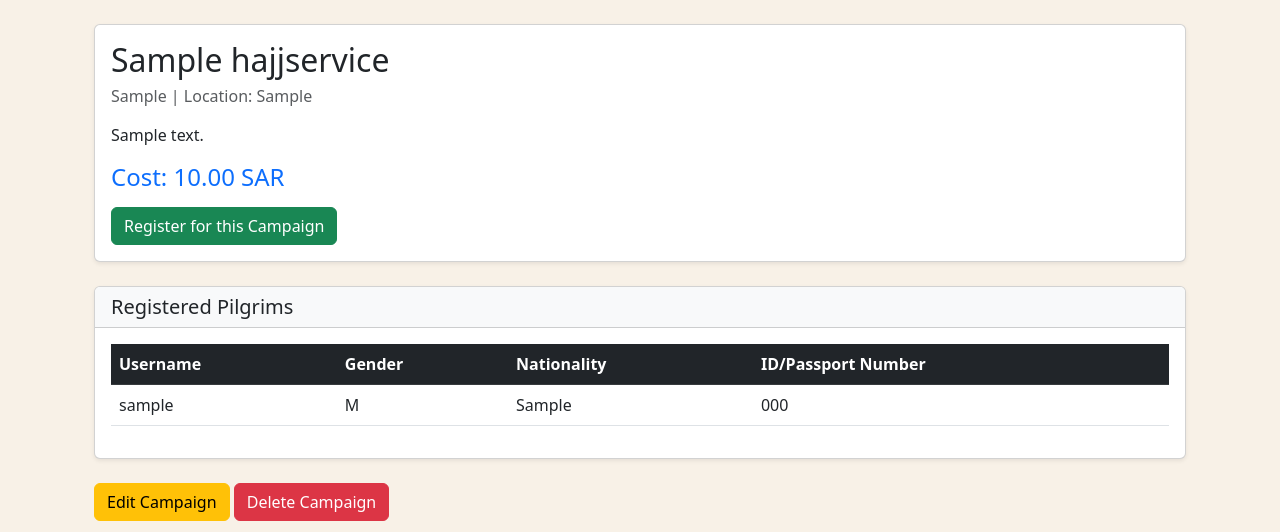
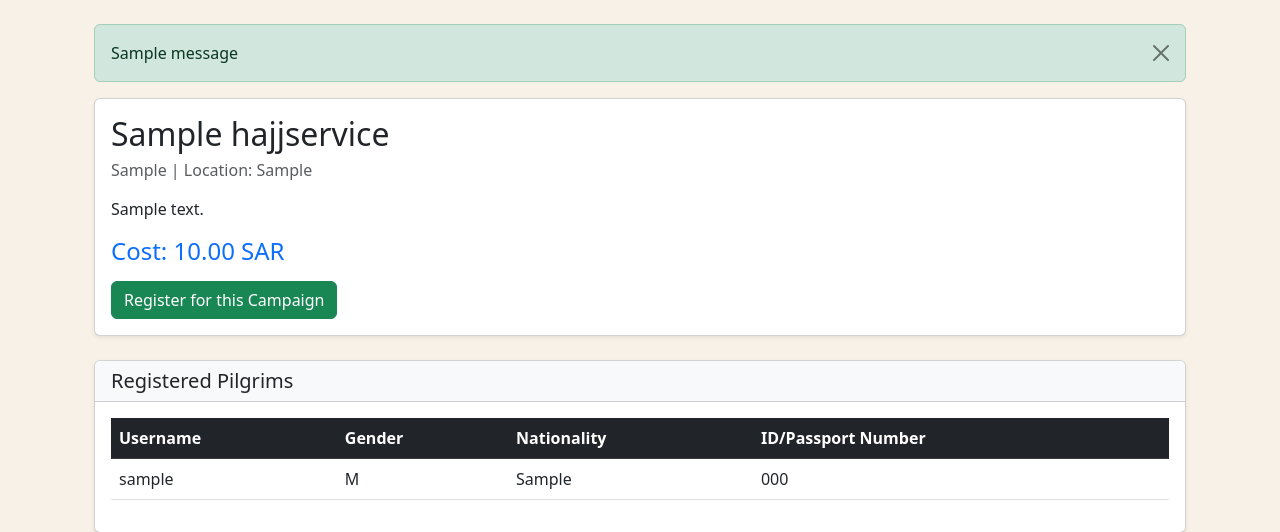
Before and after one commit to ibrahim2-tech/Hajj-Track-Project, a Django app: page /detail/1/ in a window 1280 px wide. Shown: the part 56-588 px from the top of the page. Run offline with Django 5.2, Linux system fonts and the light colour scheme; a user stored in the database is signed in; tables that the repository leaves empty hold one stand-in row (values such as "Sample post"); one stand-in notice (Sample message) is shown.

Commit message:
Update service_detail.html

```diff
--- a/core/templates/core/service_detail.html
+++ b/core/templates/core/service_detail.html
@@ -2,6 +2,16 @@
 
 {% block content %}
 <div class="container mt-4">
+
+    {% if messages %}
+        {% for message in messages %}
+            <div class="alert {% if message.tags %}alert-{{ message.tags }}{% endif %} alert-dismissible fade show" role="alert">
+                {{ message }}
+                <button type="button" class="btn-close" data-bs-dismiss="alert" aria-label="Close"></button>
+            </div>
+        {% endfor %}
+    {% endif %}
+
     <div class="card shadow-sm mb-4">
         <div class="card-body">
             <h2 class="card-title">{{ service.title }}</h2>
```
